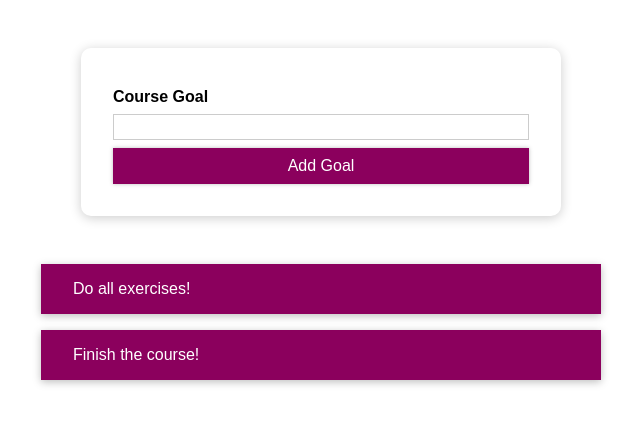
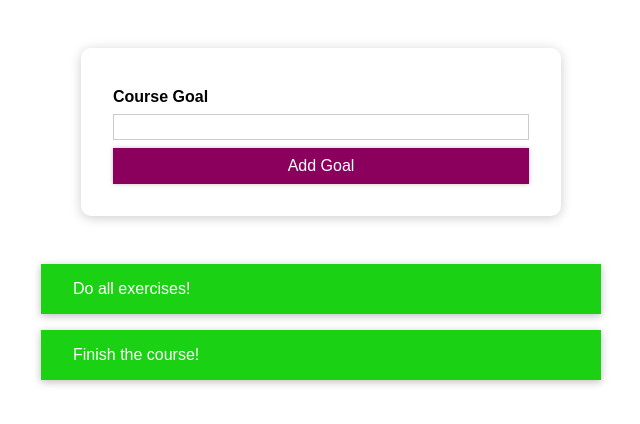
Before and after one commit to jtm2021/goal-react-project, a React (Create React App) app: page / in a window 1280 px wide. Shown: the top 424 px of the page, without its empty margins (319-959 px from the left). Built offline with nearby package versions, Linux system fonts and the light colour scheme.

Commit message:
Change color of goal items

```diff
--- a/src/components/CourseGoals/CourseGoalItem/CourseGoalItem.css
+++ b/src/components/CourseGoals/CourseGoalItem/CourseGoalItem.css
@@ -1,6 +1,6 @@
 .goal-item {
   margin: 1rem 0;
-  background: #8b005d;
+  background: #1bd114;
   box-shadow: 0 2px 8px rgba(0, 0, 0, 0.26);
   color: white;
   padding: 1rem 2rem;
--- a/src/components/CourseGoals/CourseInput/CourseInput.css
+++ b/src/components/CourseGoals/CourseInput/CourseInput.css
@@ -19,13 +19,13 @@
 
 .form-control input:focus {
   outline: none;
-  background: #fad0ec;
+  background: #bdbdbd;
   border-color: #8b005d;
 }
 
 .form-control.invalid input {
   border-color: #ff7733;
-  background: #ffd7d7;
+  background: #dddddd;
 }
 
 .form-control.invalid label {
```
